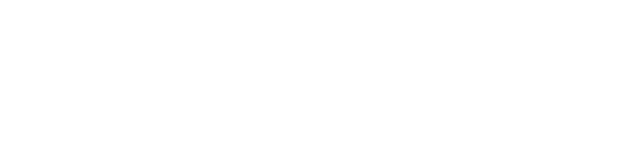
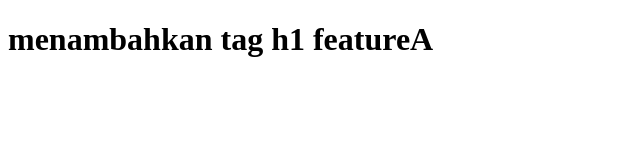
Before and after one commit to roby-aw/latihan7, a plain HTML site: page index.html in a window 1280 px wide. Shown: the whole page, without its empty margins (0-640 px from the left). Drawn offline with Linux system fonts and the light colour scheme.

Commit message:
menambahkan isi file featureA

```diff
--- a/index.html
+++ b/index.html
@@ -7,6 +7,6 @@
     <title>Document</title>
 </head>
 <body>
-
+    <h1>menambahkan tag h1 featureA</h1>
 </body>
 </html>
```
